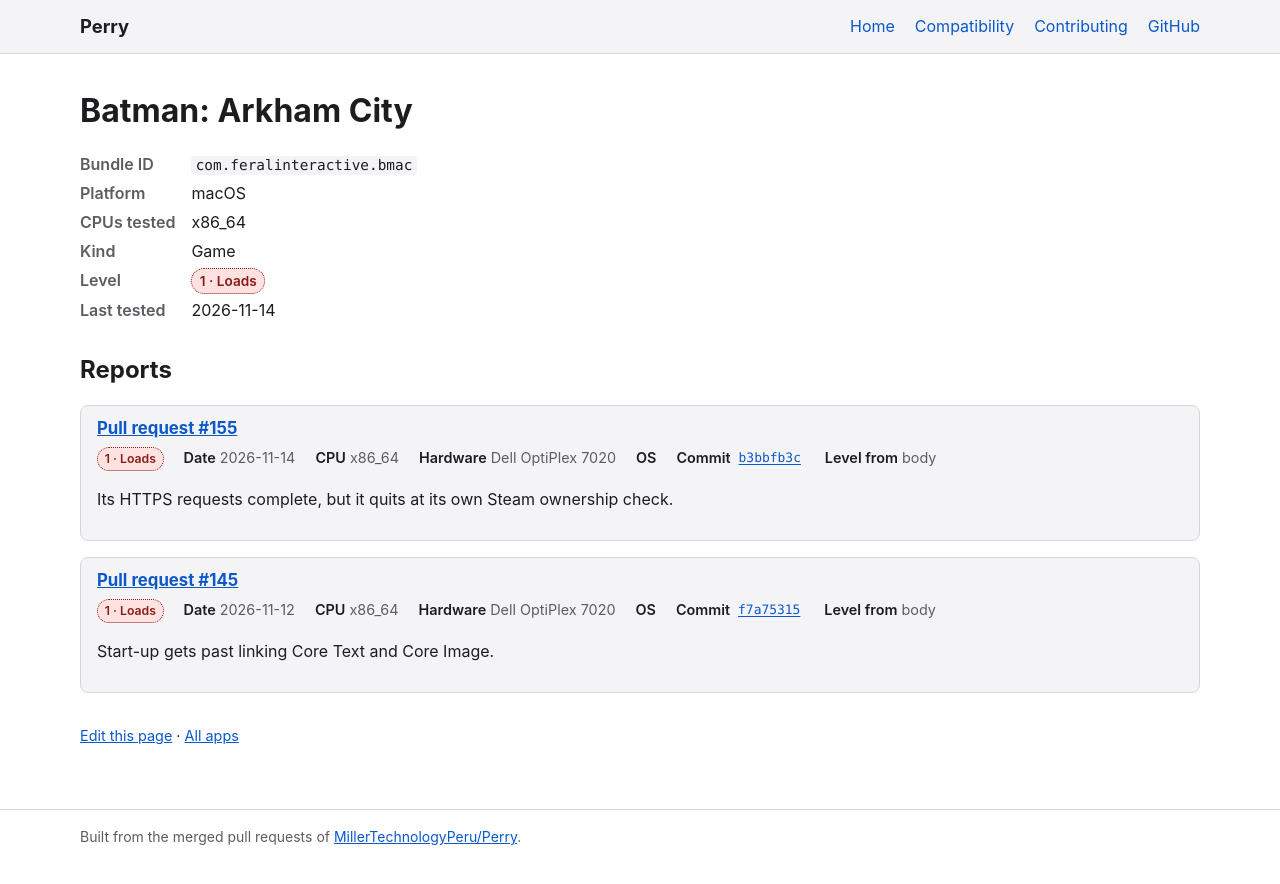
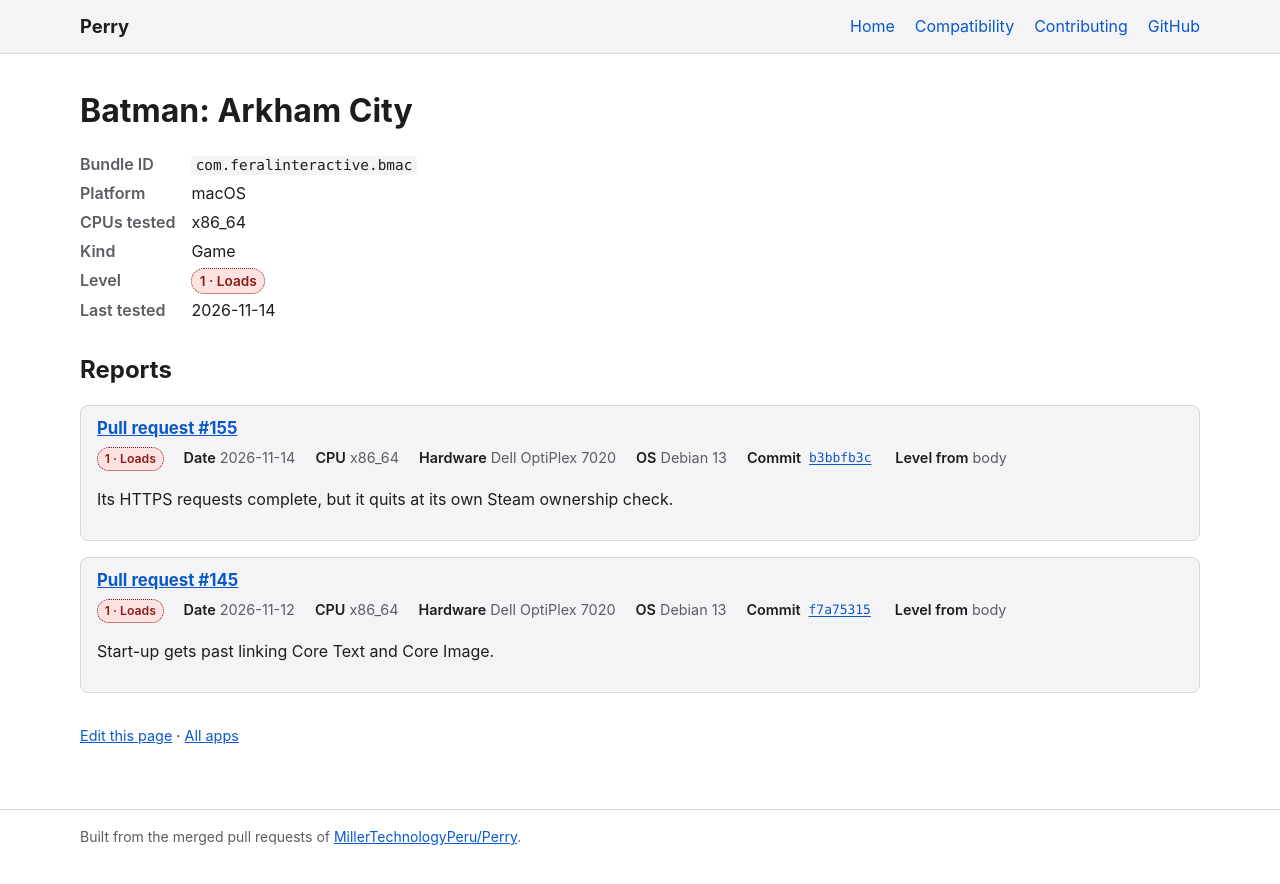
Before and after one commit to MillerTechnologyPeru/Perry, a Jekyll site: the page built from docs/_apps/macos/com.feralinteractive.bmac.md, in a window 1280 px wide. Shown: the top 884 px of the page. Built offline with Jekyll 4.4.1, drawn with Linux system fonts in a browser that asks for light colours.

Commit message:
Add the OS to Batman: Arkham City's reports

```diff
--- a/docs/_apps/macos/com.feralinteractive.bmac.md
+++ b/docs/_apps/macos/com.feralinteractive.bmac.md
@@ -10,6 +10,7 @@ reports:
     platform: macos
     cpu: x86_64
     hardware: Dell OptiPlex 7020
+    os: Debian 13
     level: 1
     source: body
     notes: Start-up gets past linking Core Text and Core Image.
@@ -19,6 +20,7 @@ reports:
     platform: macos
     cpu: x86_64
     hardware: Dell OptiPlex 7020
+    os: Debian 13
     level: 1
     source: body
     notes: Its HTTPS requests complete, but it quits at its own Steam ownership check.
```
